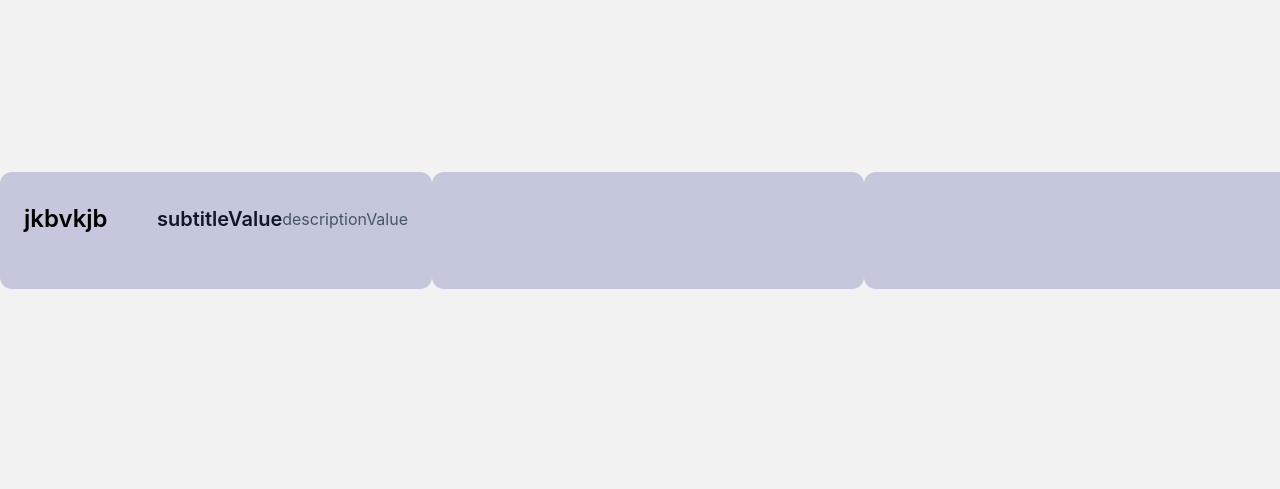
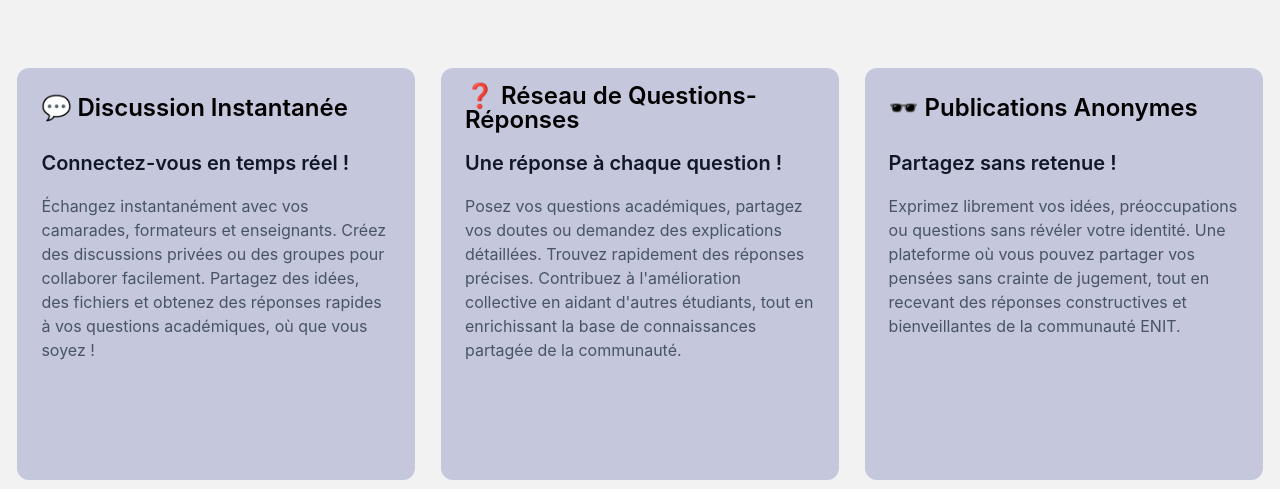
Before and after one commit to hani0216/ENIConnecT, a React (Create React App) app in the folder frontend/: page /signup in a window 1280 px wide. Shown: the part 770-1259 px from the top of the page. Before the commit the page ends 1059 px from the top, so only its background shows below. Built offline with nearby package versions, Linux system fonts and the light colour scheme.

Commit message:
feature final version

```diff
--- a/frontend/src/components/Features.jsx
+++ b/frontend/src/components/Features.jsx
@@ -5,16 +5,33 @@ import '../styles/Features.css'
 
 function Features() {
   return (
-    <div>
-        <Separation title={"Fonctionnalités"} />
-        <div className='frames'>
-        <Frame FrameTitle={"jkbvkjb"} FrameSubtitle={"subtitleValue"} FrameDescription={"descriptionValue"} />
-        <Frame />
-          <Frame />
-        </div>
-
+    <div className='Features'>
+      <Separation title={"Fonctionnalités"} />
+      <div className='frames'>
+        <Frame
+          FrameTitle={"💬 Discussion Instantanée"}
+          FrameSubtitle={"Connectez-vous en temps réel !"}
+          FrameDescription={
+            "Échangez instantanément avec vos camarades, formateurs et enseignants. Créez des discussions privées ou des groupes pour collaborer facilement. Partagez des idées, des fichiers et obtenez des réponses rapides à vos questions académiques, où que vous soyez !"
+          }
+        />
+        <Frame
+          FrameTitle={"❓ Réseau de Questions-Réponses"}
+          FrameSubtitle={"Une réponse à chaque question !"}
+          FrameDescription={
+            "Posez vos questions académiques, partagez vos doutes ou demandez des explications détaillées. Trouvez rapidement des réponses précises. Contribuez à l'amélioration collective en aidant d'autres étudiants, tout en enrichissant la base de connaissances partagée de la communauté."
+          }
+        />
+        <Frame
+          FrameTitle={"🕶️ Publications Anonymes"}
+          FrameSubtitle={"Partagez sans retenue !"}
+          FrameDescription={
+            "Exprimez librement vos idées, préoccupations ou questions sans révéler votre identité. Une plateforme où vous pouvez partager vos pensées sans crainte de jugement, tout en recevant des réponses constructives et bienveillantes de la communauté ENIT."
+          }
+        />
+      </div>
     </div>
-  )
+  );
 }
 
-export default Features
+export default Features;
--- a/frontend/src/components/Frame.jsx
+++ b/frontend/src/components/Frame.jsx
@@ -3,7 +3,7 @@ import '../styles/Frame.css'
 
 function Frame({FrameTitle , FrameSubtitle , FrameDescription}) {
   return (
-    <div className='Frame'>
+    <div>
             <div className='main-container2'>
         <div className='title'>
             <text>{FrameTitle}</text>
--- a/frontend/src/components/Separtion.jsx
+++ b/frontend/src/components/Separtion.jsx
@@ -3,7 +3,7 @@ import '../styles/Separation.css'
 
 function Features({ title }) {
   return (
-    <div className='Features'>
+    <div className='Features1'>
       <div className='main-container1'>
         <div className='line' />
         <span className='features'>{title}</span>
--- a/frontend/src/styles/Features.css
+++ b/frontend/src/styles/Features.css
@@ -1,3 +1,8 @@
 .frames{
     display: flex;
+    padding: 0 10vw 0 10vw;
+    margin-top: 0% ;
+    justify-content: center;
+
+
 }
--- a/frontend/src/styles/Frame.css
+++ b/frontend/src/styles/Frame.css
@@ -1,18 +1,17 @@
-.Frame{
 
-
-}
 
 
 .main-container2{
 
-    display: flex;
-    width: 384px;
+    width: 350px;
     padding: 24px 24px 46px 24px;
     justify-content: center;
     align-items: center;
     border-radius: 12px;
     background: rgba(15, 28, 130, 0.20);
+    margin: 1vw;
+    margin-top: 0%;
+    padding-top: 0%;
 
 }
 
@@ -24,10 +23,11 @@
     font-weight: 600;
     line-height: 24px; /* 100% */
     display: flex;
-    width: 194px;
-    height: 47px;
+    width: 10wh ;
+    height: 10vh;
     flex-direction: column;
     justify-content: center;
+
 }
 
 .subtitle{
@@ -39,6 +39,9 @@ font-size: 20px;
 font-style: normal;
 font-weight: 600;
 line-height: 30px; /* 150% */
+margin-bottom: 2vh;
+padding-left: 0wh;
+margin-left: 0wh;
 }
 .description{
     color: var(--Gray-600, #475467);
@@ -49,4 +52,7 @@ font-size: 16px;
 font-style: normal;
 font-weight: 400;
 line-height: 24px; /* 150% */
+height: 30vh;
+
+
 }
--- a/frontend/src/styles/Separation.css
+++ b/frontend/src/styles/Separation.css
@@ -1,7 +1,9 @@
-.Features{
+.Features1{
     margin-top: 4vh;
     margin-left: 5%;
     margin-right: 5%;
+    margin-bottom: 0%;
+    padding-bottom: 0%;
     align-items: center;
     justify-content: center;
     position: relative;
@@ -21,6 +23,8 @@
   margin-bottom: 20vh;
   justify-content: space-between;
   align-items: center;
+  margin-bottom: 7vh;
+
 }
 
 .line{
```
Lines whose indentation alone changed are shown as unchanged.
